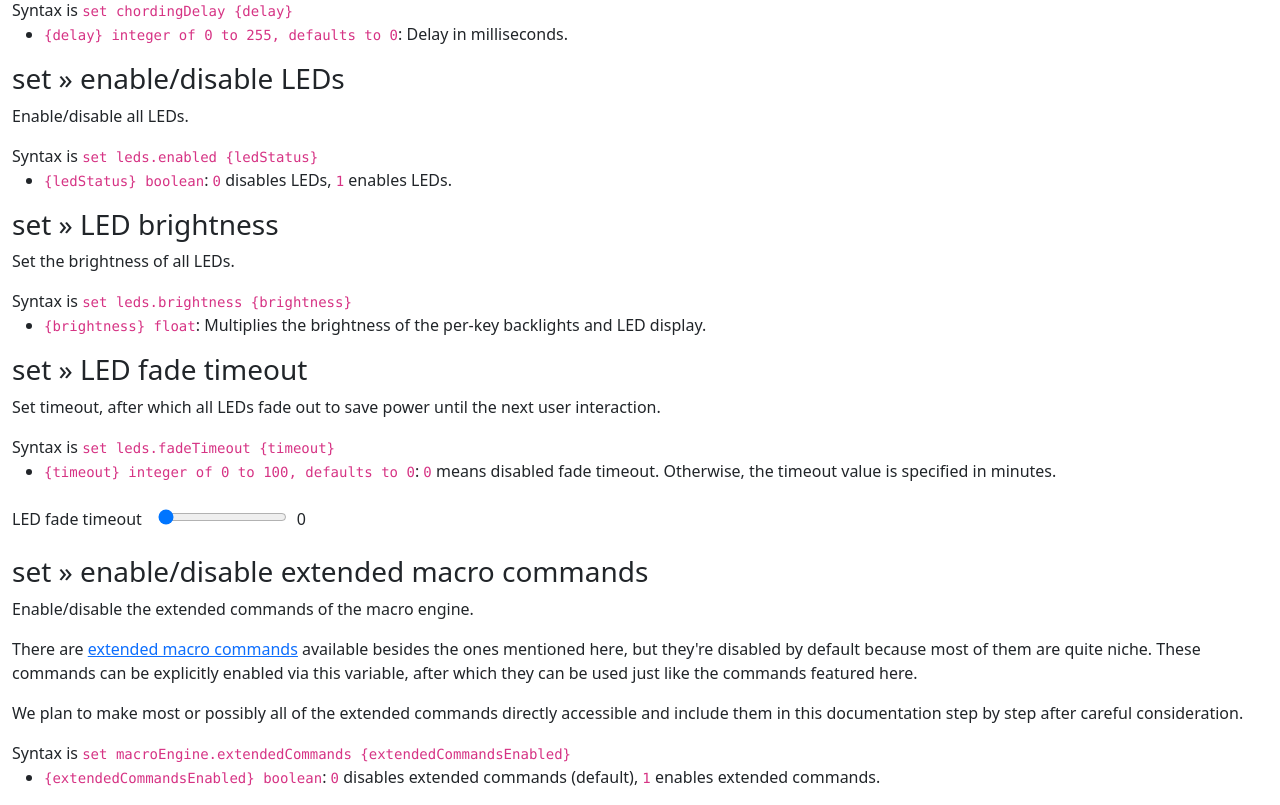
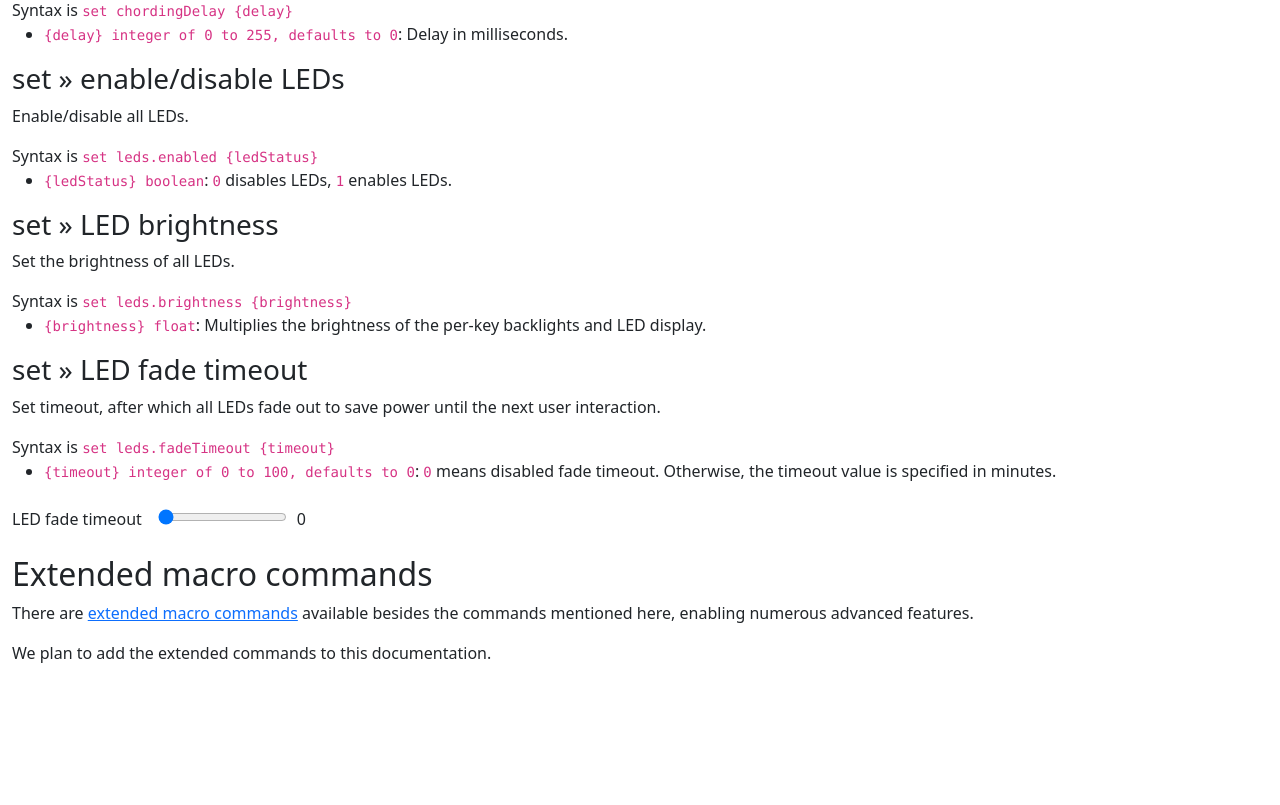
Before and after one commit to UltimateHackingKeyboard/firmware, a plain HTML site: page doc/index.html in a window 1280 px wide. Shown: the part 9056-9861 px from the top of the page. After the commit the page ends 9737 px from the top, so only its background shows below. Drawn offline with Linux system fonts and the light colour scheme.

Commit message:
Deploying to gh-pages from @ UltimateHackingKeyboard/firmware@23b1e9f357d56efdbd2bf2b8f446105cab941939 🚀

```diff
--- a/doc/index.html
+++ b/doc/index.html
@@ -590,19 +590,11 @@ Syntax is <code>set leds.fadeTimeout {timeout}</code><br>
     </tbody>
 </table>
 
-<h3>set &raquo; enable/disable extended macro commands</h3>
+<h2>Extended macro commands</h2>
 
-<p>Enable/disable the extended commands of the macro engine.</p>
+<p>There are <a :href="'https://github.com/' + firmwareRepoInfo.firmwareGitRepo + '/blob/' + firmwareRepoInfo.firmwareGitTag + '/doc-dev/user-guide.md'" target="_blank">extended macro commands</a> available besides the commands mentioned here, enabling numerous advanced features.</p>
 
-<p>There are <a :href="'https://github.com/' + firmwareRepoInfo.firmwareGitRepo + '/blob/' + firmwareRepoInfo.firmwareGitTag + '/doc-dev/user-guide.md'" target="_blank">extended macro commands</a> available besides the ones mentioned here, but they're disabled by default because most of them are quite niche. These commands can be explicitly enabled via this variable, after which they can be used just like the commands featured here.</p>
-
-<p>We plan to make most or possibly all of the extended commands directly accessible and include them in this documentation step by step after careful consideration.</p>
-
-Syntax is <code>set macroEngine.extendedCommands {extendedCommandsEnabled}</code><br>
-
-<ul>
-    <li><code>{extendedCommandsEnabled} boolean</code>: <code>0</code> disables extended commands (default), <code>1</code> enables extended commands.</li>
-</ul>
+<p>We plan to add the extended commands to this documentation.</p>
 
 </div>
 <script src="jquery.min.js"></script>
```
